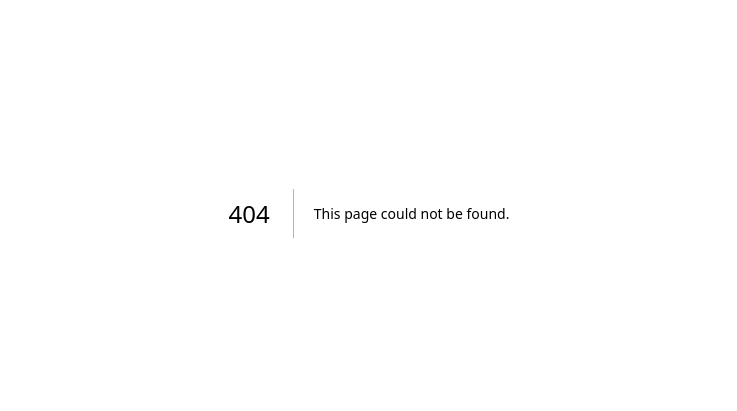
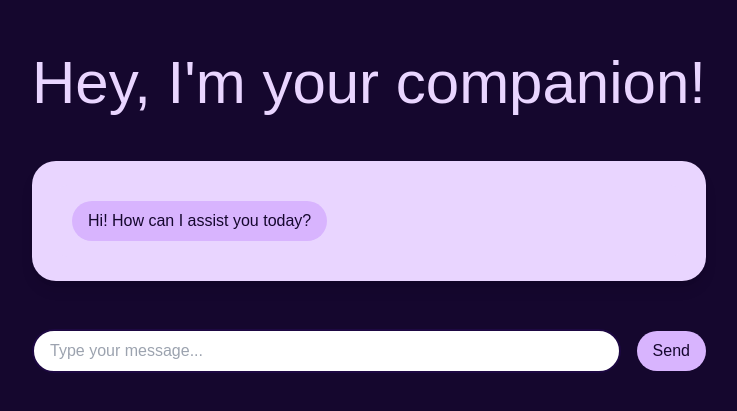
Before and after one commit to Shruthi1935/tamuhack_2025, a Next.js app in the folder app/: page /frontendPages/chatbotPage in a window 1280 px wide. Before the commit this address had no page. Shown: the part 187-598 px from the top of the page, without its empty margins (271-1008 px from the left). Built offline with nearby package versions, Linux system fonts and the light colour scheme; a web font is replaced by a local one.

Commit message:
all pages are done, including chatbot pages and navigation between them

```diff
--- /dev/null
+++ b/app/app/frontendPages/chatbotPage/page.js
@@ -0,0 +1,75 @@
+"use client";
+
+import React, { useState } from "react";
+import Link from "next/link";
+import { BackgroundGradientAnimation } from "@/components/ui/background-gradient-animation";
+
+export default function ChatbotPage() {
+  const [messages, setMessages] = useState([
+    { sender: "bot", text: "Hi! How can I assist you today?" },
+  ]);
+  const [input, setInput] = useState("");
+
+  const handleSend = () => {
+    if (input.trim() !== "") {
+      setMessages([...messages, { sender: "user", text: input }]);
+      setInput("");
+
+      // Simulating a bot response (You can replace this logic with API calls)
+      setTimeout(() => {
+        setMessages((prevMessages) => [
+          ...prevMessages,
+          { sender: "bot", text: "Hey!" },
+        ]);
+      }, 1000);
+    }
+  };
+
+  return (
+    <section className="bg-[#15072e] min-h-screen flex justify-center items-center">
+      <div className="flex flex-col space-y-12">
+        <div className="text-purple-200 font-chillax font-medium text-6xl">
+          Hey, I'm your companion!
+        </div>
+        <div className="bg-purple-200 shadow-lg rounded-3xl w-full max-w-3xl p-6 flex flex-col space-y-4">
+          {/* Chat History */}
+          <div className="flex-1 font-chillax overflow-y-auto space-y-4 p-4 bg-purple-200 rounded-xl">
+            {messages.map((message, index) => (
+              <div
+                key={index}
+                className={`flex ${
+                  message.sender === "user" ? "justify-end" : "justify-start"
+                }`}
+              >
+                <div
+                  className={`${
+                    message.sender === "user" ? "bg-purple-300" : "bg-purple-300"
+                  } text-[#15072e] font-medium px-4 py-2 rounded-full max-w-xs text-md`}
+                >
+                  {message.text}
+                </div>
+              </div>
+            ))}
+          </div>
+        </div>
+
+        {/* Input Section */}
+        <div className="font-chillax flex items-center space-x-4">
+          <input
+            type="text"
+            placeholder="Type your message..."
+            value={input}
+            onChange={(e) => setInput(e.target.value)}
+            className="flex-1 px-4 py-2 border-2 border-[#1d0842] rounded-full focus:outline-none"
+          />
+          <button
+            onClick={handleSend}
+            className="px-4 py-2 bg-purple-300 text-[#15072e] font-medium rounded-full hover:-translate-y-3 duration-300"
+          >
+            Send
+          </button>
+        </div>
+      </div>
+    </section>
+  );
+}
--- a/app/app/frontendPages/loginPage/page.js
+++ b/app/app/frontendPages/loginPage/page.js
@@ -22,8 +22,8 @@ const Login = () => {
                     />
                 </div>
 
-                <button type="submit" className="p-2 font-chillax bg-[#311460] text-purple-200 rounded-full w-[38%] mt-8 text-base font-bold transform transition-transform duration-300 hover:scale-105">
-                    Lets Go!
+                <button type="submit" className="p-2 font-chillax bg-[#311460] text-purple-200 rounded-full w-[38%] mt-8 text-base font-bold hover:-translate-y-3 duration-200">
+                    <Link href="/frontendPages/chatbotPage"> Let's Go! </Link>
                 </button>
 
                 <div className="font-chillax font-medium text-[#311460] pt-8">
--- a/app/app/frontendPages/signupPage/page.js
+++ b/app/app/frontendPages/signupPage/page.js
@@ -38,7 +38,7 @@ const Login = () => {
                 </div>
 
                 <button type="submit" className="p-2 font-chillax bg-[#311460] text-purple-200 rounded-full w-[38%] mt-8 text-base font-bold transform transition-transform duration-300 hover:scale-105">
-                    Create Account
+                    <Link href="/frontendPages/chatbotPage"> Create Account </Link>
                 </button>
 
                 <div className="font-chillax font-medium text-[#311460] pt-8">
```
Also changed, not shown: app/public/elephant.png (added).
